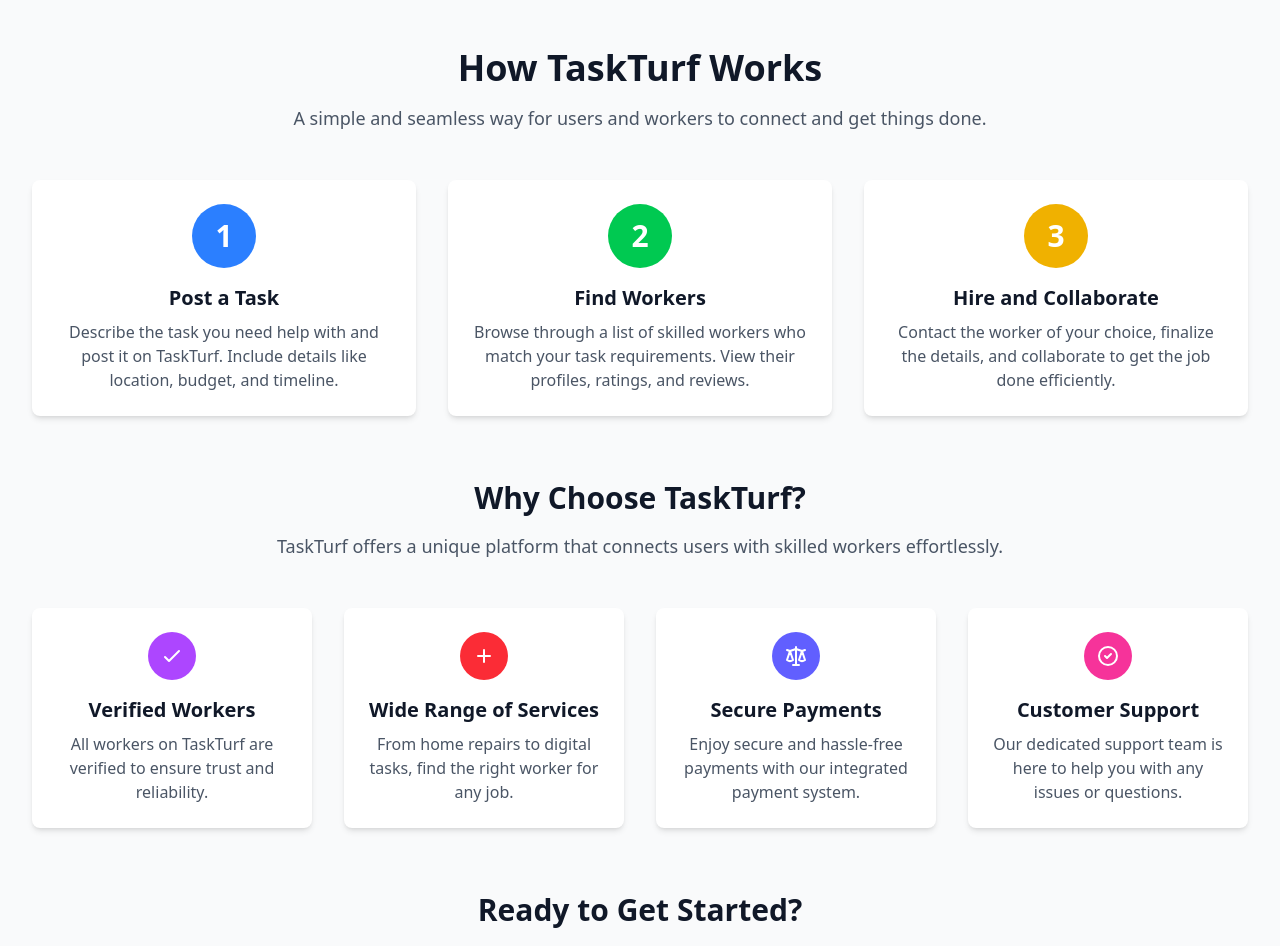
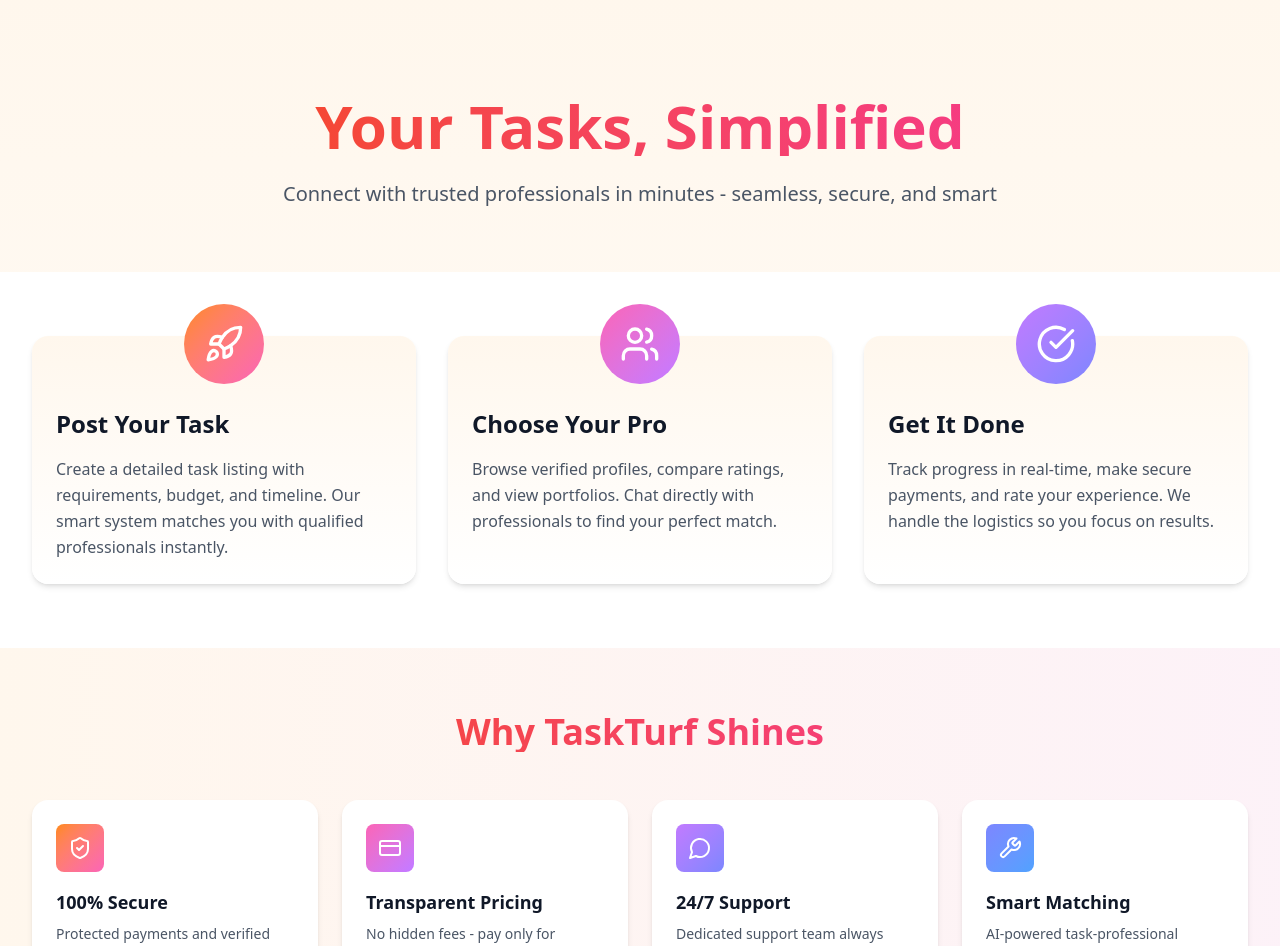
Before and after one commit to kalp-cg/task_turf, a React (Vite) app in the folder frontend/: page /howWork in a window 1280 px wide. Shown: the top 946 px of the page. Built offline with nearby package versions, Linux system fonts and the light colour scheme.

Commit message:
Enhanced How Work section for clarity and better UX

```diff
--- a/frontend/src/components/HowWork.jsx
+++ b/frontend/src/components/HowWork.jsx
@@ -1,135 +1,143 @@
 import React from 'react';
 import { useNavigate } from 'react-router-dom';
+import {
+  Rocket,
+  Users,
+  CheckCircle,
+  ShieldCheck,
+  CreditCard,
+  MessageCircle,
+  Wrench, // Replaced Tools with Wrench
+  Settings
+} from 'lucide-react';
 
 const HowWork = () => {
   const navigate = useNavigate();
 
   const handleSignUpClick = () => {
-    navigate('/register'); // Redirect to the registration page
+    navigate('/register');
   };
 
   return (
-    <div className="bg-gray-50 min-h-screen py-12">
-      {/* Header Section */}
-      <div className="max-w-7xl mx-auto px-4 sm:px-6 lg:px-8">
-        <div className="text-center mb-12">
-          <h1 className="text-4xl font-bold text-gray-900">How TaskTurf Works</h1>
-          <p className="mt-4 text-lg text-gray-600">
-            A simple and seamless way for users and workers to connect and get things done.
+    <div className="bg-gradient-to-b from-orange-50 to-white min-h-screen">
+      {/* Hero Section */}
+      <div className="max-w-7xl mx-auto px-4 sm:px-6 lg:px-8 pt-24 pb-16">
+        <div className="text-center">
+          <h1 className="text-5xl md:text-6xl font-bold bg-clip-text text-transparent bg-gradient-to-r from-orange-600 to-pink-500 mb-6">
+            Your Tasks, Simplified
+          </h1>
+          <p className="text-lg md:text-xl text-gray-600 max-w-3xl mx-auto">
+            Connect with trusted professionals in minutes - seamless, secure, and smart
           </p>
         </div>
+      </div>
 
-        {/* Steps Section */}
+      {/* Process Section */}
+      <div className="max-w-7xl mx-auto px-4 sm:px-6 lg:px-8 py-16 bg-white">
         <div className="grid grid-cols-1 md:grid-cols-3 gap-8">
           {/* Step 1 */}
-          <div className="flex flex-col items-center text-center p-6 bg-white rounded-lg shadow-md hover:shadow-lg transition-shadow duration-300">
-            <div className="w-16 h-16 bg-blue-500 rounded-full flex items-center justify-center mb-4">
-              <span className="text-3xl font-bold text-white">1</span>
+          <div className="relative p-6 bg-gradient-to-b from-orange-50 to-white rounded-2xl shadow-md hover:shadow-xl transition-shadow duration-300">
+            <div className="absolute -top-8 left-1/2 transform -translate-x-1/2">
+              <div className="w-20 h-20 bg-gradient-to-br from-orange-400 to-pink-400 rounded-full flex items-center justify-center">
+                <Rocket className="w-10 h-10 text-white" />
+              </div>
             </div>
-            <h3 className="text-xl font-semibold text-gray-900 mb-2">Post a Task</h3>
-            <p className="text-gray-600">
-              Describe the task you need help with and post it on TaskTurf. Include details like location, budget, and timeline.
+            <h3 className="text-2xl font-semibold text-gray-900 mt-12 mb-4">Post Your Task</h3>
+            <p className="text-gray-600 leading-relaxed">
+              Create a detailed task listing with requirements, budget, and timeline. Our smart system matches you with qualified professionals instantly.
             </p>
           </div>
 
           {/* Step 2 */}
-          <div className="flex flex-col items-center text-center p-6 bg-white rounded-lg shadow-md hover:shadow-lg transition-shadow duration-300">
-            <div className="w-16 h-16 bg-green-500 rounded-full flex items-center justify-center mb-4">
-              <span className="text-3xl font-bold text-white">2</span>
+          <div className="relative p-6 bg-gradient-to-b from-orange-50 to-white rounded-2xl shadow-md hover:shadow-xl transition-shadow duration-300">
+            <div className="absolute -top-8 left-1/2 transform -translate-x-1/2">
+              <div className="w-20 h-20 bg-gradient-to-br from-pink-400 to-purple-400 rounded-full flex items-center justify-center">
+                <Users className="w-10 h-10 text-white" />
+              </div>
             </div>
-            <h3 className="text-xl font-semibold text-gray-900 mb-2">Find Workers</h3>
-            <p className="text-gray-600">
-              Browse through a list of skilled workers who match your task requirements. View their profiles, ratings, and reviews.
+            <h3 className="text-2xl font-semibold text-gray-900 mt-12 mb-4">Choose Your Pro</h3>
+            <p className="text-gray-600 leading-relaxed">
+              Browse verified profiles, compare ratings, and view portfolios. Chat directly with professionals to find your perfect match.
             </p>
           </div>
 
           {/* Step 3 */}
-          <div className="flex flex-col items-center text-center p-6 bg-white rounded-lg shadow-md hover:shadow-lg transition-shadow duration-300">
-            <div className="w-16 h-16 bg-yellow-500 rounded-full flex items-center justify-center mb-4">
-              <span className="text-3xl font-bold text-white">3</span>
+          <div className="relative p-6 bg-gradient-to-b from-orange-50 to-white rounded-2xl shadow-md hover:shadow-xl transition-shadow duration-300">
+            <div className="absolute -top-8 left-1/2 transform -translate-x-1/2">
+              <div className="w-20 h-20 bg-gradient-to-br from-purple-400 to-indigo-400 rounded-full flex items-center justify-center">
+                <CheckCircle className="w-10 h-10 text-white" />
+              </div>
             </div>
-            <h3 className="text-xl font-semibold text-gray-900 mb-2">Hire and Collaborate</h3>
-            <p className="text-gray-600">
-              Contact the worker of your choice, finalize the details, and collaborate to get the job done efficiently.
+            <h3 className="text-2xl font-semibold text-gray-900 mt-12 mb-4">Get It Done</h3>
+            <p className="text-gray-600 leading-relaxed">
+              Track progress in real-time, make secure payments, and rate your experience. We handle the logistics so you focus on results.
             </p>
           </div>
         </div>
+      </div>
 
-        {/* Why Choose TaskTurf Section */}
-        <div className="mt-16">
-          <div className="text-center mb-12">
-            <h2 className="text-3xl font-bold text-gray-900">Why Choose TaskTurf?</h2>
-            <p className="mt-4 text-lg text-gray-600">
-              TaskTurf offers a unique platform that connects users with skilled workers effortlessly.
-            </p>
+      {/* Features Section */}
+      <div className="max-w-7xl mx-auto px-4 sm:px-6 lg:px-8 py-16 bg-gradient-to-r from-orange-50 to-pink-50">
+        <div className="text-center mb-12">
+          <h2 className="text-4xl font-bold bg-clip-text text-transparent bg-gradient-to-r from-orange-600 to-pink-500">
+            Why TaskTurf Shines
+          </h2>
+        </div>
+
+        <div className="grid grid-cols-1 md:grid-cols-2 lg:grid-cols-4 gap-6">
+          {/* Feature 1 */}
+          <div className="p-6 bg-white rounded-2xl shadow-md hover:shadow-xl transition-shadow duration-300">
+            <div className="w-12 h-12 bg-gradient-to-br from-orange-400 to-pink-400 rounded-lg mb-4 flex items-center justify-center">
+              <ShieldCheck className="w-6 h-6 text-white" />
+            </div>
+            <h4 className="text-lg font-semibold text-gray-900 mb-2">100% Secure</h4>
+            <p className="text-gray-600 text-sm">Protected payments and verified identities</p>
           </div>
 
-          <div className="grid grid-cols-1 md:grid-cols-2 lg:grid-cols-4 gap-8">
-            {/* Feature 1 */}
-            <div className="flex flex-col items-center text-center p-6 bg-white rounded-lg shadow-md hover:shadow-lg transition-shadow duration-300">
-              <div className="w-12 h-12 bg-purple-500 rounded-full flex items-center justify-center mb-4">
-                <svg className="w-6 h-6 text-white" fill="none" stroke="currentColor" viewBox="0 0 24 24" xmlns="http://www.w3.org/2000/svg">
-                  <path strokeLinecap="round" strokeLinejoin="round" strokeWidth="2" d="M5 13l4 4L19 7"></path>
-                </svg>
-              </div>
-              <h3 className="text-xl font-semibold text-gray-900 mb-2">Verified Workers</h3>
-              <p className="text-gray-600">
-                All workers on TaskTurf are verified to ensure trust and reliability.
-              </p>
+          {/* Feature 2 */}
+          <div className="p-6 bg-white rounded-2xl shadow-md hover:shadow-xl transition-shadow duration-300">
+            <div className="w-12 h-12 bg-gradient-to-br from-pink-400 to-purple-400 rounded-lg mb-4 flex items-center justify-center">
+              <CreditCard className="w-6 h-6 text-white" />
             </div>
+            <h4 className="text-lg font-semibold text-gray-900 mb-2">Transparent Pricing</h4>
+            <p className="text-gray-600 text-sm">No hidden fees - pay only for completed work</p>
+          </div>
 
-            {/* Feature 2 */}
-            <div className="flex flex-col items-center text-center p-6 bg-white rounded-lg shadow-md hover:shadow-lg transition-shadow duration-300">
-              <div className="w-12 h-12 bg-red-500 rounded-full flex items-center justify-center mb-4">
-                <svg className="w-6 h-6 text-white" fill="none" stroke="currentColor" viewBox="0 0 24 24" xmlns="http://www.w3.org/2000/svg">
-                  <path strokeLinecap="round" strokeLinejoin="round" strokeWidth="2" d="M12 6v6m0 0v6m0-6h6m-6 0H6"></path>
-                </svg>
-              </div>
-              <h3 className="text-xl font-semibold text-gray-900 mb-2">Wide Range of Services</h3>
-              <p className="text-gray-600">
-                From home repairs to digital tasks, find the right worker for any job.
-              </p>
+          {/* Feature 3 */}
+          <div className="p-6 bg-white rounded-2xl shadow-md hover:shadow-xl transition-shadow duration-300">
+            <div className="w-12 h-12 bg-gradient-to-br from-purple-400 to-indigo-400 rounded-lg mb-4 flex items-center justify-center">
+              <MessageCircle className="w-6 h-6 text-white" />
             </div>
+            <h4 className="text-lg font-semibold text-gray-900 mb-2">24/7 Support</h4>
+            <p className="text-gray-600 text-sm">Dedicated support team always available</p>
+          </div>
 
-            {/* Feature 3 */}
-            <div className="flex flex-col items-center text-center p-6 bg-white rounded-lg shadow-md hover:shadow-lg transition-shadow duration-300">
-              <div className="w-12 h-12 bg-indigo-500 rounded-full flex items-center justify-center mb-4">
-                <svg className="w-6 h-6 text-white" fill="none" stroke="currentColor" viewBox="0 0 24 24" xmlns="http://www.w3.org/2000/svg">
-                  <path strokeLinecap="round" strokeLinejoin="round" strokeWidth="2" d="M3 6l3 1m0 0l-3 9a5.002 5.002 0 006.001 0M6 7l3 9M6 7l6-2m6 2l3-1m-3 1l-3 9a5.002 5.002 0 006.001 0M18 7l3 9m-3-9l-6-2m0-2v2m0 16V5m0 16H9m3 0h3"></path>
-                </svg>
-              </div>
-              <h3 className="text-xl font-semibold text-gray-900 mb-2">Secure Payments</h3>
-              <p className="text-gray-600">
-                Enjoy secure and hassle-free payments with our integrated payment system.
-              </p>
+          {/* Feature 4 */}
+          <div className="p-6 bg-white rounded-2xl shadow-md hover:shadow-xl transition-shadow duration-300">
+            <div className="w-12 h-12 bg-gradient-to-br from-indigo-400 to-blue-400 rounded-lg mb-4 flex items-center justify-center">
+              <Wrench className="w-6 h-6 text-white" />
             </div>
-
-            {/* Feature 4 */}
-            <div className="flex flex-col items-center text-center p-6 bg-white rounded-lg shadow-md hover:shadow-lg transition-shadow duration-300">
-              <div className="w-12 h-12 bg-pink-500 rounded-full flex items-center justify-center mb-4">
-                <svg className="w-6 h-6 text-white" fill="none" stroke="currentColor" viewBox="0 0 24 24" xmlns="http://www.w3.org/2000/svg">
-                  <path strokeLinecap="round" strokeLinejoin="round" strokeWidth="2" d="M9 12l2 2 4-4m6 2a9 9 0 11-18 0 9 9 0 0118 0z"></path>
-                </svg>
-              </div>
-              <h3 className="text-xl font-semibold text-gray-900 mb-2">Customer Support</h3>
-              <p className="text-gray-600">
-                Our dedicated support team is here to help you with any issues or questions.
-              </p>
-            </div>
+            <h4 className="text-lg font-semibold text-gray-900 mb-2">Smart Matching</h4>
+            <p className="text-gray-600 text-sm">AI-powered task-professional matching</p>
           </div>
         </div>
+      </div>
 
-        {/* Call to Action Section */}
-        <div className="mt-16 text-center">
-          <h2 className="text-3xl font-bold text-gray-900">Ready to Get Started?</h2>
-          <p className="mt-4 text-lg text-gray-600">
-            Join TaskTurf today and experience the easiest way to get things done.
+      {/* CTA Section */}
+      <div className="max-w-7xl mx-auto px-4 sm:px-6 lg:px-8 py-24 bg-gradient-to-b from-orange-50 to-white">
+        <div className="text-center">
+          <h2 className="text-4xl md:text-5xl font-bold bg-clip-text text-transparent bg-gradient-to-r from-orange-600 to-pink-500 mb-6">
+            Ready to Transform Your Tasks?
+          </h2>
+          <p className="text-lg md:text-xl text-gray-600 max-w-2xl mx-auto mb-8">
+            Join thousands of users who've found trusted professionals for their projects
           </p>
           <button
             onClick={handleSignUpClick}
-            className="mt-8 px-8 py-3 bg-blue-600 text-white font-semibold rounded-lg hover:bg-blue-700 transition-colors duration-300"
+            className="inline-flex items-center px-12 py-4 bg-gradient-to-r from-[#F4A261] to-[#E76F51] text-white font-semibold rounded-full hover:from-[#E76F51] hover:to-[#D95335] transition-all duration-300 shadow-lg hover:shadow-xl"
           >
-            Sign Up Now
+            Get Started Now
+            <Settings className="ml-4 w-6 h-6 animate-pulse" />
           </button>
         </div>
       </div>
```
